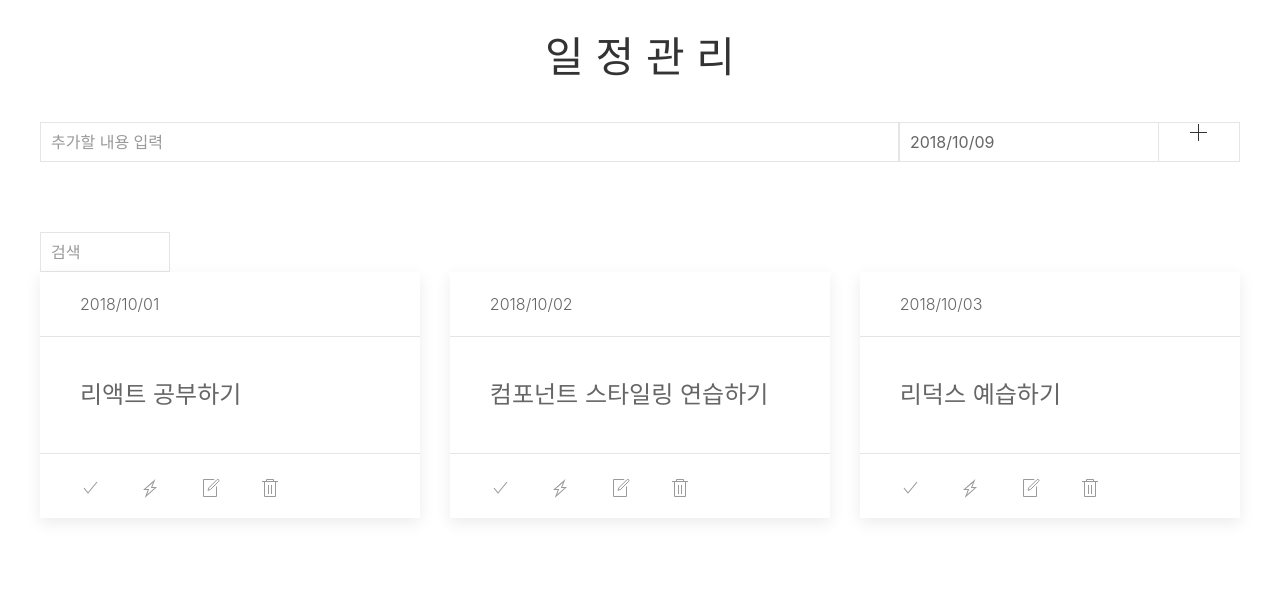
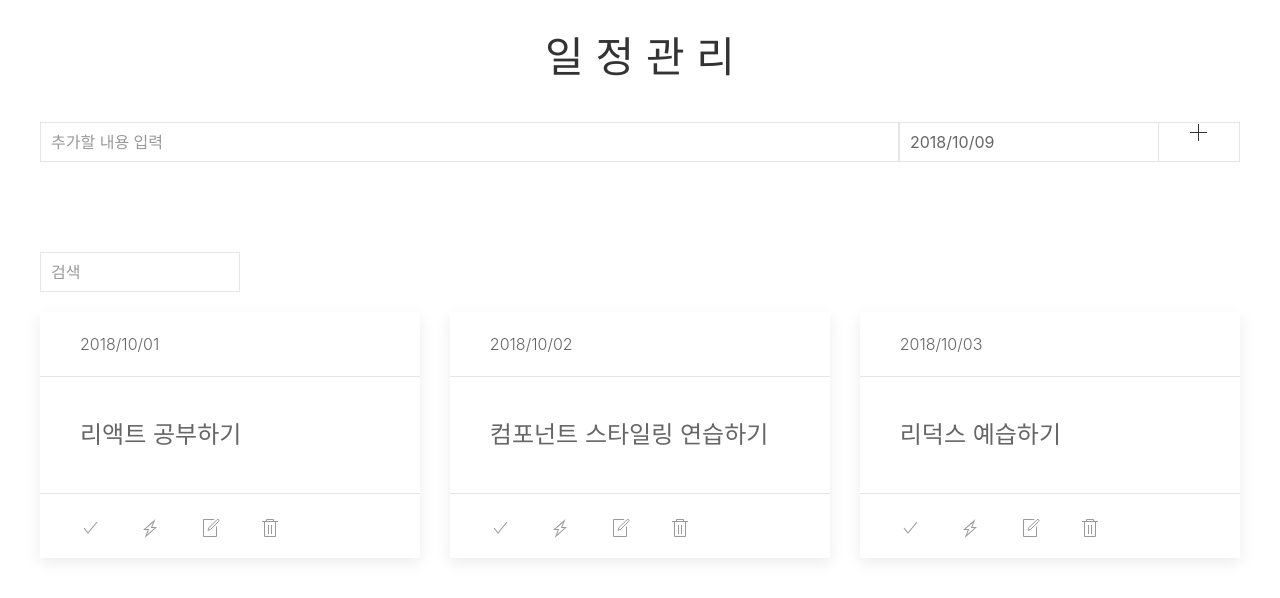
Before and after one commit to leeseonghyun21/todolist-react, a React (Create React App) app: page / in a window 1280 px wide. Shown: the top 598 px of the page. Built offline with nearby package versions, Linux system fonts and the light colour scheme.

Commit message:
minor design changed

```diff
--- a/src/components/App.js
+++ b/src/components/App.js
@@ -91,7 +91,7 @@ class App extends Component {
         <PageTemplate>
           <TodoInput onInsert={this.handleInsert}/>
           <input
-            className="uk-input uk-form-width-small"
+            className="uk-input uk-form-width-medium uk-margin"
             placeholder="검색"
             onChange={(e) => {this.setState({
               keyword: e.target.value});}}
```
